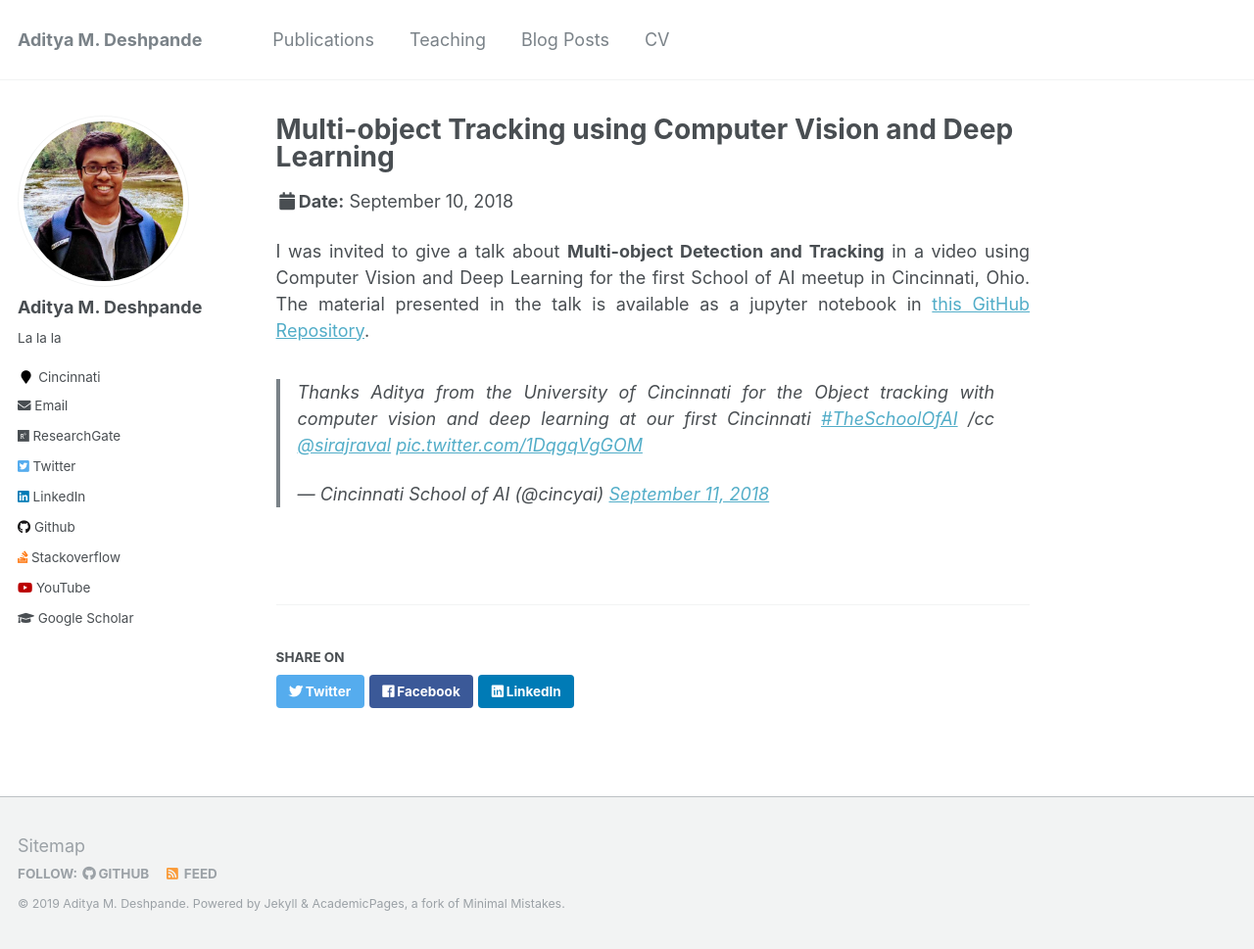
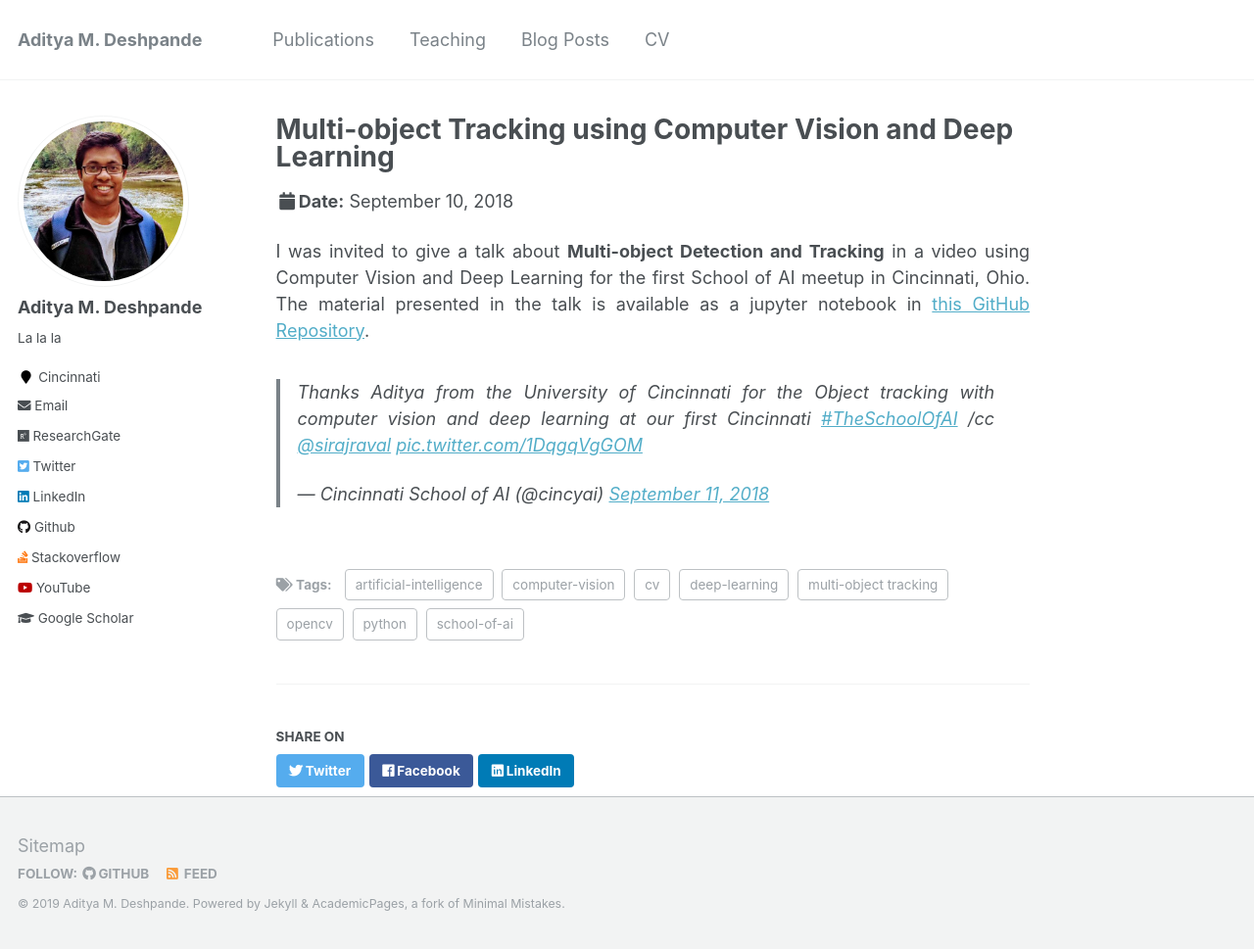
Before and after one commit to adipandas/adipandas.github.io, a Jekyll site: the page built from _talks/2018-09-10-schoolOfAI.md, in a window 1280 px wide and 969 px high. Shown: the whole window at 98% size. Built offline with Jekyll 4.4.1, drawn with Linux system fonts in a browser that asks for light colours; comment, search, counter and statistics services are not loaded.

Commit message:
Update 2018-09-10-schoolOfAI.md

```diff
--- a/_talks/2018-09-10-schoolOfAI.md
+++ b/_talks/2018-09-10-schoolOfAI.md
@@ -5,6 +5,15 @@ type: "Talk"
 permalink: /talks/2018-09-10-schoolOfAI
 venue:
 date: 2018-09-10
+tags:
+  - computer-vision
+  - deep-learning
+  - multi-object tracking
+  - cv
+  - opencv
+  - python
+  - school-of-ai
+  - artificial-intelligence
 location: "Cincinnati, Ohio"
 ---
 
```
